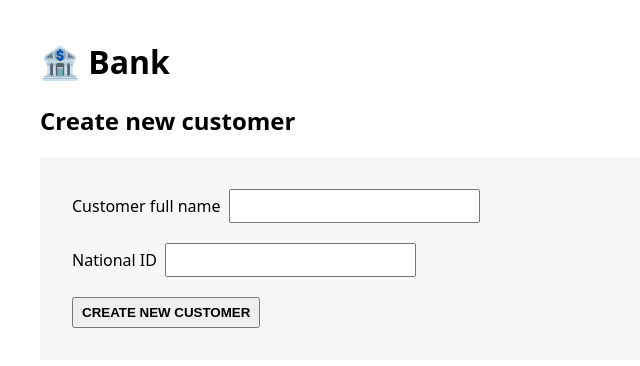
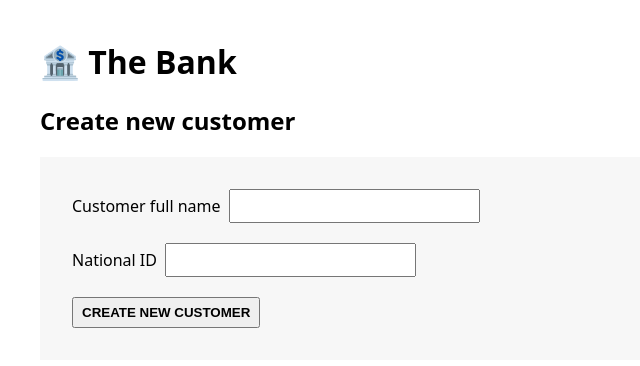
Before and after one commit to Natnael-74/bank-app, a React (Create React App) app: page / in a window 1280 px wide. Shown: the top 366 px of the page, without its empty margins (0-640 px from the left). Built offline with nearby package versions, Linux system fonts and the light colour scheme.

Commit message:
arrange the logo

```diff
--- a/src/App.js
+++ b/src/App.js
@@ -9,7 +9,7 @@ function App() {
 
   return (
     <div>
-      <h1>🏦 Bank </h1>
+      <h1>🏦 The Bank </h1>
       {fullName === "" ? (
         <CreateCustomer />
       ) : (
```
